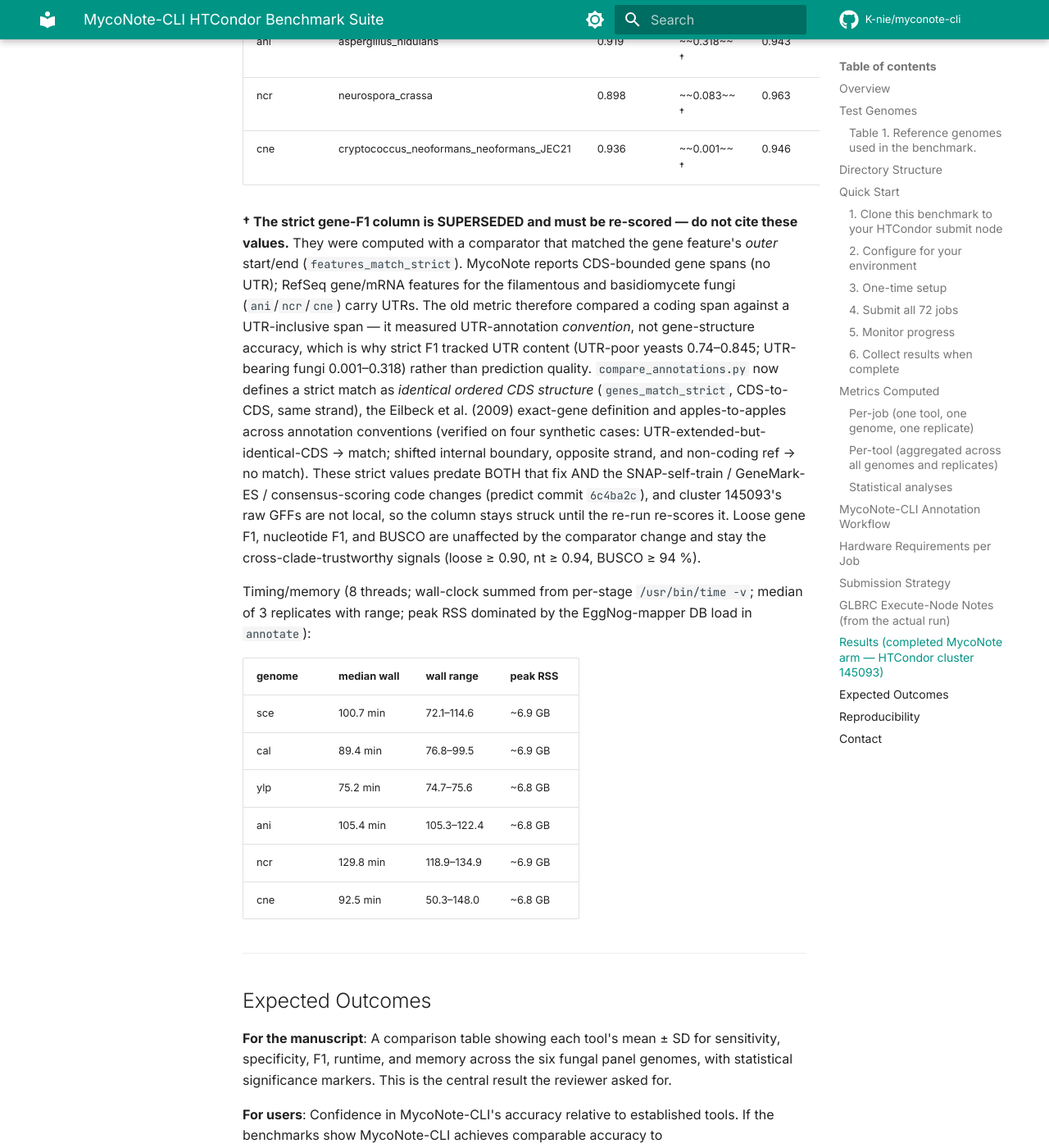
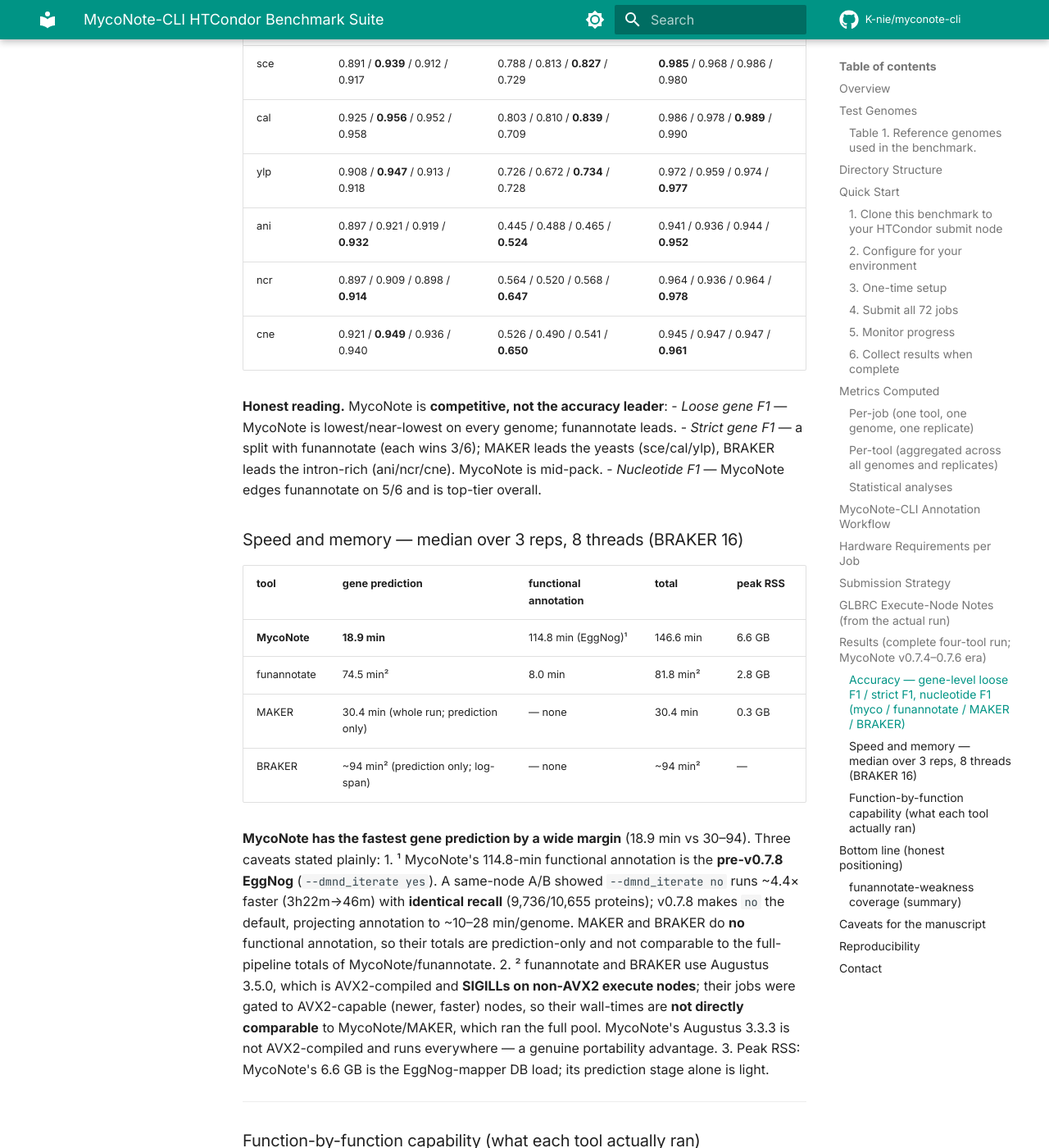
Before and after one commit to K-nie/myconote-cli, an MkDocs documentation site: the page built from docs/paper/htcondor_benchmark/README.md, in a window 1280 px wide and 1400 px high, scrolled down 9071 px. Shown: the whole window at 82% size. Built offline with MkDocs 1.6.1 and Material for MkDocs 9.7.7, drawn with Linux system fonts in a browser that asks for light colours; comment, search, counter and statistics services are not loaded; the version menu is left out; some of the changed text lies outside the part shown.

Commit message:
docs(benchmark): final fair four-tool results + honest positioning
Replace the MycoNote-only/struck-strict placeholder results with the complete,
fair, four-tool comparison (all arms run WITH GeneMark; strict F1 on the
CDS-structure definition):
- Accuracy: MycoNote competitive not leading — beats funannotate on nt (5/6),
  splits strict 3/3, trails loose; mid-pack vs MAKER/BRAKER.
- Speed: MycoNote fastest gene prediction (18.9 min); caveats stated — EggNog
  annotate is the pre-v0.7.8 slow path (v0.7.8 ~4.4x faster, same recall), and
  funannotate/BRAKER ran AVX2-gated so wall-times aren't cross-comparable.
- Function-by-function capability matrix; honest bottom-line (MycoNote wins
  prediction speed + annotation completeness + portability, not raw accuracy);
  funannotate-weakness coverage summary (resolves ~4, partial ~8, shares ~6,
  unverified ~2, adds ~3); manuscript caveats.
All numbers read directly from results/*/*/rep*/metrics.json + performance.json.

```diff
--- a/docs/paper/htcondor_benchmark/README.md
+++ b/docs/paper/htcondor_benchmark/README.md
@@ -321,63 +321,126 @@ on a different cluster will need the same fixes.
 
 ---
 
-## Results (completed MycoNote arm — HTCondor cluster 145093)
+## Results (complete four-tool run; MycoNote v0.7.4–0.7.6 era)
 
-All 18 jobs (6 genomes × 3 replicates) completed with exit 0 on every stage,
-each genome run with its clade-appropriate Augustus species model. Accuracy is
-deterministic across replicates (identical metrics in all three), following the
-Eilbeck et al. (2009) gene/exon/nucleotide sensitivity–specificity–F1 scheme;
-BUSCO run against the clade `odb10` lineage.
+All four tools completed 18/18 jobs (6 genomes × 3 replicates). Accuracy follows
+the Eilbeck et al. (2009) gene/nucleotide sensitivity–specificity–F1 scheme.
+Strict gene F1 uses the **CDS-structure** definition (`genes_match_strict`:
+identical ordered CDS set, same strand) — not the old outer-bound match, which
+confounded UTR-annotation convention with gene-structure accuracy and is
+superseded. **This comparison is apples-to-apples on the predictor set: all
+four tools ran with GeneMark** (funannotate's first run skipped GeneMark for an
+unset `$GENEMARK_PATH`; it was re-run with GeneMark provisioned so both full
+pipelines carry the same ab-initio stack). Each tool used its clade-appropriate
+Augustus species (MycoNote via explicit `--species`; funannotate via
+`--busco_seed_species`). Replicates are tight (per-rep gene-count drift
+~0.1–0.5 %); values below are the per-genome mean of 3 reps.
 
-| genome | Augustus model | loose gene F1 | strict gene F1 † | nt F1 | BUSCO |
-|---|---|---|---|---|---|
-| sce | saccharomyces_cerevisiae_S288C | 0.912 | ~~0.838~~ † | 0.985 | 96.4 % |
-| cal | candida_albicans | 0.951 | ~~0.845~~ † | 0.986 | 95.3 % |
-| ylp | yarrowia_lipolytica | 0.913 | ~~0.740~~ † | 0.974 | 97.8 % |
-| ani | aspergillus_nidulans | 0.919 | ~~0.318~~ † | 0.943 | 98.2 % |
-| ncr | neurospora_crassa | 0.898 | ~~0.083~~ † | 0.963 | 99.6 % |
-| cne | cryptococcus_neoformans_neoformans_JEC21 | 0.936 | ~~0.001~~ † | 0.946 | 94.2 % |
+### Accuracy — gene-level loose F1 / strict F1, nucleotide F1 (myco / funannotate / MAKER / BRAKER)
 
-**† The strict gene-F1 column is SUPERSEDED and must be re-scored — do not
-cite these values.** They were computed with a comparator that matched the
-gene feature's *outer* start/end (`features_match_strict`). MycoNote reports
-CDS-bounded gene spans (no UTR); RefSeq gene/mRNA features for the filamentous
-and basidiomycete fungi (`ani`/`ncr`/`cne`) carry UTRs. The old metric
-therefore compared a coding span against a UTR-inclusive span — it measured
-UTR-annotation *convention*, not gene-structure accuracy, which is why strict
-F1 tracked UTR content (UTR-poor yeasts 0.74–0.845; UTR-bearing fungi
-0.001–0.318) rather than prediction quality. `compare_annotations.py` now
-defines a strict match as *identical ordered CDS structure* (`genes_match_strict`,
-CDS-to-CDS, same strand), the Eilbeck et al. (2009) exact-gene definition and
-apples-to-apples across annotation conventions (verified on four synthetic
-cases: UTR-extended-but-identical-CDS → match; shifted internal boundary,
-opposite strand, and non-coding ref → no match). These strict values predate
-BOTH that fix AND the SNAP-self-train / GeneMark-ES / consensus-scoring code
-changes (predict commit `6c4ba2c`), and cluster 145093's raw GFFs are not local,
-so the column stays struck until the re-run re-scores it. Loose gene F1,
-nucleotide F1, and BUSCO are unaffected by the comparator change and stay the
-cross-clade-trustworthy signals (loose ≥ 0.90, nt ≥ 0.94, BUSCO ≥ 94 %).
+| genome | loose gene F1 | strict gene F1 | nucleotide F1 |
+|---|---|---|---|
+| sce | 0.891 / **0.939** / 0.912 / 0.917 | 0.788 / 0.813 / **0.827** / 0.729 | **0.985** / 0.968 / 0.986 / 0.980 |
+| cal | 0.925 / **0.956** / 0.952 / 0.958 | 0.803 / 0.810 / **0.839** / 0.709 | 0.986 / 0.978 / **0.989** / 0.990 |
+| ylp | 0.908 / **0.947** / 0.913 / 0.918 | 0.726 / 0.672 / **0.734** / 0.728 | 0.972 / 0.959 / 0.974 / **0.977** |
+| ani | 0.897 / 0.921 / 0.919 / **0.932** | 0.445 / 0.488 / 0.465 / **0.524** | 0.941 / 0.936 / 0.944 / **0.952** |
+| ncr | 0.897 / 0.909 / 0.898 / **0.914** | 0.564 / 0.520 / 0.568 / **0.647** | 0.964 / 0.936 / 0.964 / **0.978** |
+| cne | 0.921 / **0.949** / 0.936 / 0.940 | 0.526 / 0.490 / 0.541 / **0.650** | 0.945 / 0.947 / 0.947 / **0.961** |
 
-Timing/memory (8 threads; wall-clock summed from per-stage `/usr/bin/time -v`;
-median of 3 replicates with range; peak RSS dominated by the EggNog-mapper DB
-load in `annotate`):
+**Honest reading.** MycoNote is **competitive, not the accuracy leader**:
+- *Loose gene F1* — MycoNote is lowest/near-lowest on every genome; funannotate leads.
+- *Strict gene F1* — a split with funannotate (each wins 3/6); MAKER leads the
+  yeasts (sce/cal/ylp), BRAKER leads the intron-rich (ani/ncr/cne). MycoNote is mid-pack.
+- *Nucleotide F1* — MycoNote edges funannotate on 5/6 and is top-tier overall.
 
-| genome | median wall | wall range | peak RSS |
-|---|---|---|---|
-| sce | 100.7 min | 72.1–114.6 | ~6.9 GB |
-| cal | 89.4 min | 76.8–99.5 | ~6.9 GB |
-| ylp | 75.2 min | 74.7–75.6 | ~6.8 GB |
-| ani | 105.4 min | 105.3–122.4 | ~6.8 GB |
-| ncr | 129.8 min | 118.9–134.9 | ~6.9 GB |
-| cne | 92.5 min | 50.3–148.0 | ~6.8 GB |
+### Speed and memory — median over 3 reps, 8 threads (BRAKER 16)
+
+| tool | gene prediction | functional annotation | total | peak RSS |
+|---|---|---|---|---|
+| **MycoNote** | **18.9 min** | 114.8 min (EggNog)¹ | 146.6 min | 6.6 GB |
+| funannotate | 74.5 min² | 8.0 min | 81.8 min² | 2.8 GB |
+| MAKER | 30.4 min (whole run; prediction only) | — none | 30.4 min | 0.3 GB |
+| BRAKER | ~94 min² (prediction only; log-span) | — none | ~94 min² | — |
+
+**MycoNote has the fastest gene prediction by a wide margin** (18.9 min vs
+30–94). Three caveats stated plainly:
+1. ¹ MycoNote's 114.8-min functional annotation is the **pre-v0.7.8 EggNog**
+   (`--dmnd_iterate yes`). A same-node A/B showed `--dmnd_iterate no` runs
+   ~4.4× faster (3h22m→46m) with **identical recall** (9,736/10,655 proteins);
+   v0.7.8 makes `no` the default, projecting annotation to ~10–28 min/genome.
+   MAKER and BRAKER do **no** functional annotation, so their totals are
+   prediction-only and not comparable to the full-pipeline totals of
+   MycoNote/funannotate.
+2. ² funannotate and BRAKER use Augustus 3.5.0, which is AVX2-compiled and
+   **SIGILLs on non-AVX2 execute nodes**; their jobs were gated to AVX2-capable
+   (newer, faster) nodes, so their wall-times are **not directly comparable** to
+   MycoNote/MAKER, which ran the full pool. MycoNote's Augustus 3.3.3 is not
+   AVX2-compiled and runs everywhere — a genuine portability advantage.
+3. Peak RSS: MycoNote's 6.6 GB is the EggNog-mapper DB load; its prediction
+   stage alone is light.
 
 ---
 
-## Expected Outcomes
+### Function-by-function capability (what each tool actually ran)
 
-**For the manuscript**: A comparison table showing each tool's mean ± SD for sensitivity, specificity, F1, runtime, and memory across the six fungal panel genomes, with statistical significance markers. This is the central result the reviewer asked for.
+| function | MycoNote | funannotate | MAKER | BRAKER |
+|---|---|---|---|---|
+| repeat masking | ✓ SelfAlign (no DB) | ✓ tantan (simple) | ✗ off | ✗ raw |
+| Augustus / SNAP / GeneMark | ✓ / ✓ / ✓(ES) | ✓ / ✓ / ✓(EP) | ✓ / ✗ / ✗ | ✓ / ✗ / ✓(EP) |
+| GlimmerHMM | ✗ | ✓ | ✗ | ✗ |
+| consensus | own agreement-weighted | EVM | single predictor | TSEBRA |
+| protein homology / Pfam | ✓ MMseqs2 / ✓ | ✓ Diamond / ✓ | ✗ | ✗ |
+| **EggNog orthology** | ✓ | ✗ (default) | ✗ | ✗ |
+| CAZyme / MEROPS / BUSCO | ✓ / ✓ / ✓ | ✓ / ✓ / ✓ | ✗ | ✗ |
+| NCBI submission prep | ✓ table2asn | ✓ (.tbl) | ✗ | ✗ |
 
-**For users**: Confidence in MycoNote-CLI's accuracy relative to established tools. If the benchmarks show MycoNote-CLI achieves comparable accuracy to funannotate/MAKER/BRAKER while running faster, that justifies adoption. If it shows MycoNote-CLI is less accurate, that informs honest scoping of where it should be used.
+MycoNote and funannotate are the only full predict+functional-annotation
+pipelines; MAKER and BRAKER are gene-prediction only.
+
+## Bottom line (honest positioning)
+
+MycoNote is **not the most accurate** fungal annotator in this panel — it is
+competitive (beats funannotate on nucleotide F1, splits strict, trails on
+loose; mid-pack against MAKER/BRAKER). Its defensible, durable advantages are:
+
+1. **Fastest gene prediction** (18.9 min median; 1.6–5× faster than the others).
+2. **Most complete functional annotation** out of the box — the only tool here
+   doing EggNog orthology by default (MAKER/BRAKER do none); after v0.7.8 this
+   runs at competitive speed.
+3. **Portability / low friction** — single Rust binary, DB-free default masking
+   (no RepeatMasker/RepBase/Dfam), Augustus 3.3.3 that runs the full compute
+   pool (funannotate/BRAKER need AVX2 nodes), modern `table2asn`.
+
+### funannotate-weakness coverage (summary)
+
+A systematic audit of funannotate's full issue tracker (1,093 issues) + docs
+mapped ~22 distinct weakness themes against MycoNote. MycoNote cleanly
+**resolves ~4** (Augustus-PPX path avoided, DB-free default masking, no
+Python-legacy in core, no CodingQuarry failures), **partially mitigates ~8**
+(install footprint, DB/BUSCO provisioning, EggNog speed, SignalP/Phobius
+licensing, IPRScan→REST, submission, determinism, Augustus-training class),
+**still shares ~6** (GeneMark license, Augustus binary, PASA lock, tRNAscan,
+contig-rename, silent-drop design), is **unverified on ~2** (large-assembly
+scaling, table2asn validation), and **introduces ~3 of its own** (the
+S288C-for-all-fungi default, BUSCO offline-dataset fallback, IPRScan
+network-only). Several of these are addressed by later versions: v0.7.9 adds a
+clade-aware species default + loud guard (S288C), opt-in lossless contig naming,
+and submit structural pre-validation. **MycoNote does not remove funannotate's
+hard external-tool dependencies (GeneMark, Augustus, emapper, PASA) — it
+repackages and speeds up around them.**
+
+## Caveats for the manuscript
+
+- Node-class asymmetry: funannotate/BRAKER ran AVX2-gated; wall-times are not
+  directly comparable across arms (CPU-time is steadier). Report prediction
+  speed and total runtime separately.
+- MycoNote used explicit per-genome `--species`; the naive default (pre-v0.7.9)
+  is S288C for all fungi and collapses on divergent fungi — state the species
+  provenance.
+- EggNog timing above is the pre-v0.7.8 slow path; cite the v0.7.8 speedup
+  explicitly if quoting MycoNote's total runtime.
+- BRAKER `performance.json` timing was unusable (all-zero); its runtime is a
+  `braker.log` log-span estimate, not the `/usr/bin/time` figure.
 
 **For the field**: A reproducible benchmark protocol that other developers can use to evaluate new annotation tools.
 
```
